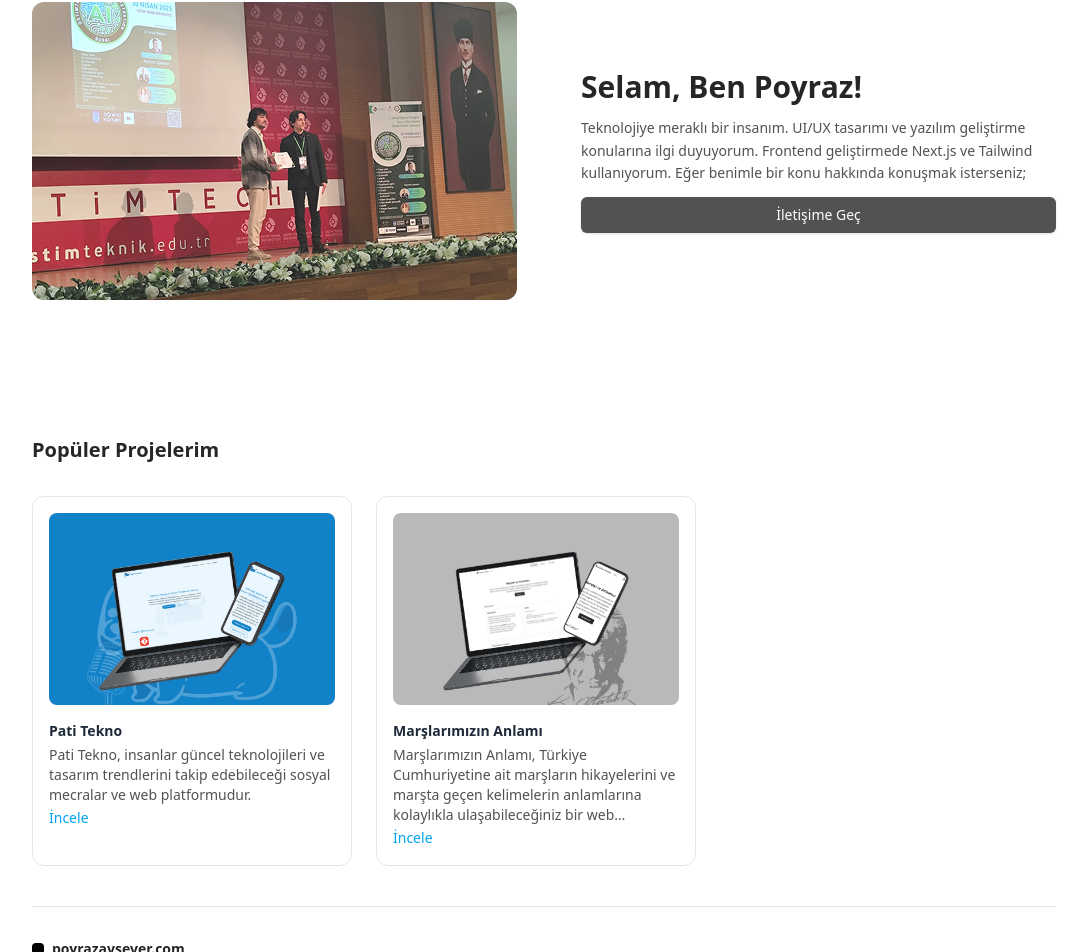
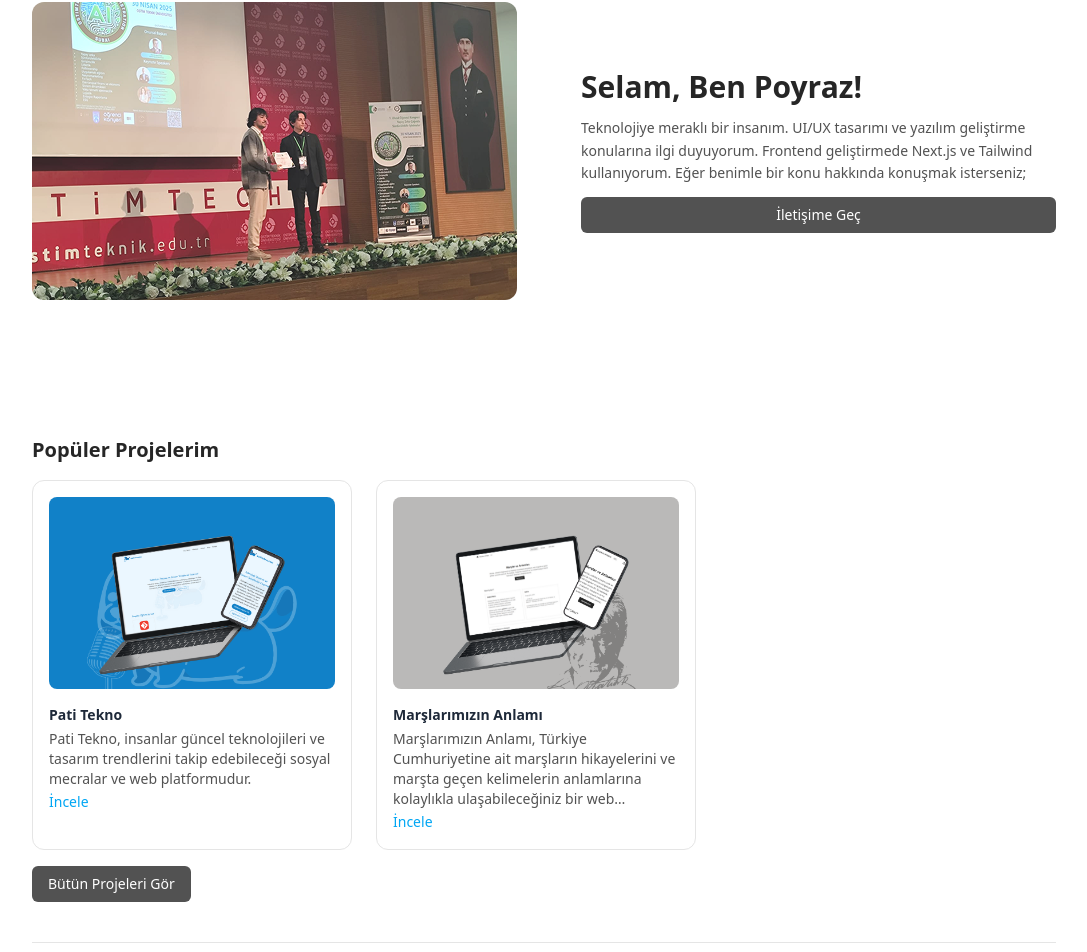
Before and after one commit to poyrazavsever/poyrazavsever.com, a Next.js app: page / in a window 1280 px wide. Shown: the part 151-1103 px from the top of the page, without its empty margins (96-1183 px from the left). Built offline with nearby package versions, Linux system fonts and the light colour scheme.

Commit message:
feat: updated buttons

```diff
--- a/components/HeroSection.js
+++ b/components/HeroSection.js
@@ -1,5 +1,4 @@
 import React from 'react'
-import { motion } from 'framer-motion';
 import Link from 'next/link';
 
 const HeroSection = () => {
@@ -18,14 +17,8 @@ const HeroSection = () => {
             Eğer benimle bir konu hakkında konuşmak isterseniz;
           </p>
 
-          <Link href="/contact">
-            <motion.button
-              whileHover={{ scale: 1.01 }}
-              whileTap={{ scale: 0.98 }}
-              className="w-full bg-neutral-600 text-white px-4 py-2 rounded-md text-sm shadow hover:bg-neutral-800 transition cursor-pointer"
-            >
+          <Link href="/contact" className="w-full block text-center bg-neutral-600 text-white px-4 py-2 rounded-md text-sm hover:bg-neutral-800 transition cursor-pointer">
               İletişime Geç
-            </motion.button>
           </Link>
         </div>
       </div>
--- a/pages/index.js
+++ b/pages/index.js
@@ -1,6 +1,7 @@
 import HeroSection from '@/components/HeroSection';
 import ProjectCard from '@/components/shared/ProjectCard';
 import { projects } from '@/data/projects'; // path'ini doğru ayarla
+import Link from 'next/link';
 
 export default function Home() {
   const populerProjects = projects.filter(project => project.populer);
@@ -13,8 +14,8 @@ export default function Home() {
 
       {/* Popüler Projeler */}
       {populerProjects.length > 0 && (
-        <div className="my-10 max-w-6xl w-full">
-          <h2 className="text-xl font-semibold mb-8 text-neutral-800">Popüler Projelerim</h2>
+        <div className="my-10 max-w-6xl w-full flex flex-col gap-4">
+          <h2 className="text-xl font-semibold text-neutral-800">Popüler Projelerim</h2>
 
           <div className="flex flex-wrap gap-6 justify-center sm:justify-start">
             {populerProjects.map((project, idx) => (
@@ -27,6 +28,8 @@ export default function Home() {
             ))}
           </div>
 
+          <Link href='/project' className='bg-neutral-600 w-fit text-white px-4 py-2 rounded-md text-sm hover:bg-neutral-800 transition cursor-pointer'>Bütün Projeleri Gör</Link>
+
         </div>
       )}
 
```
